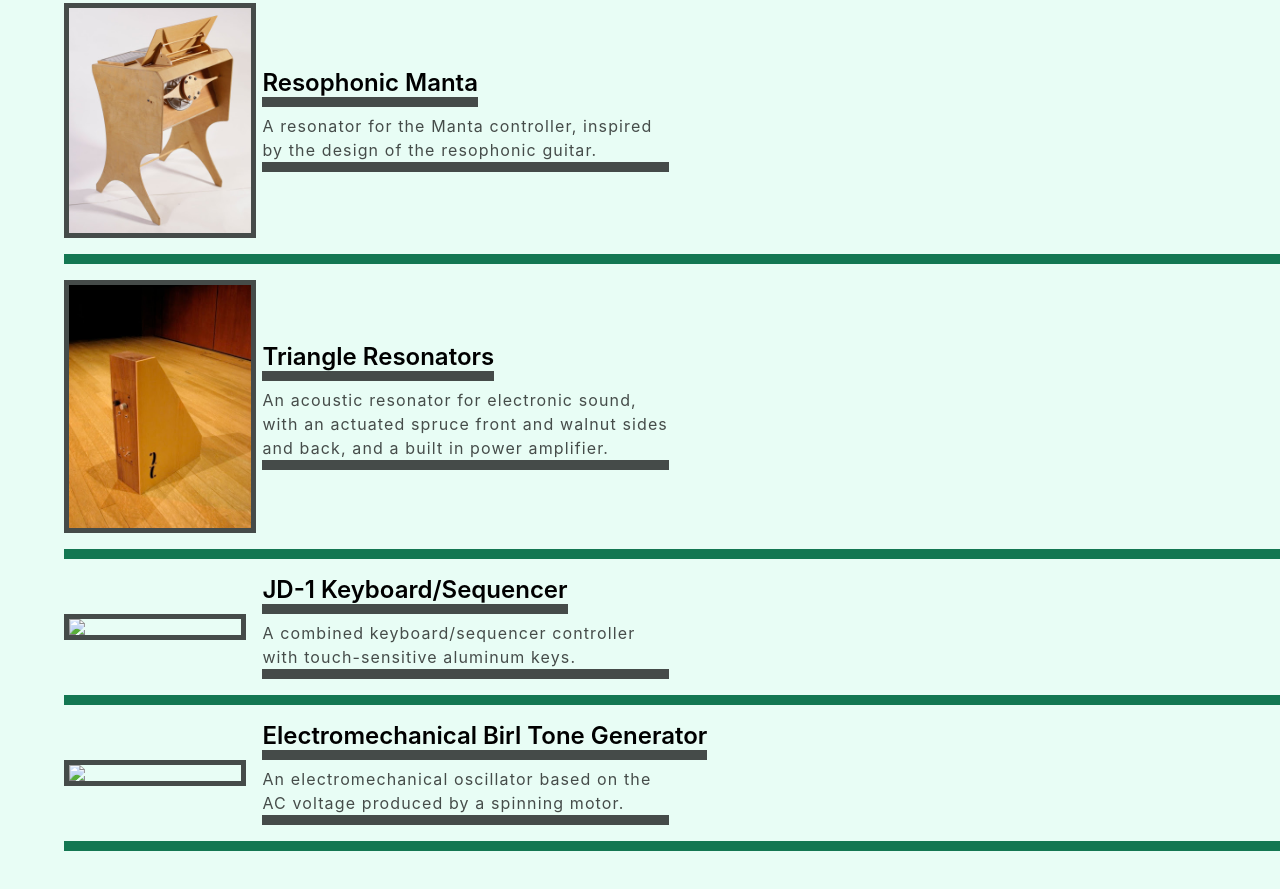
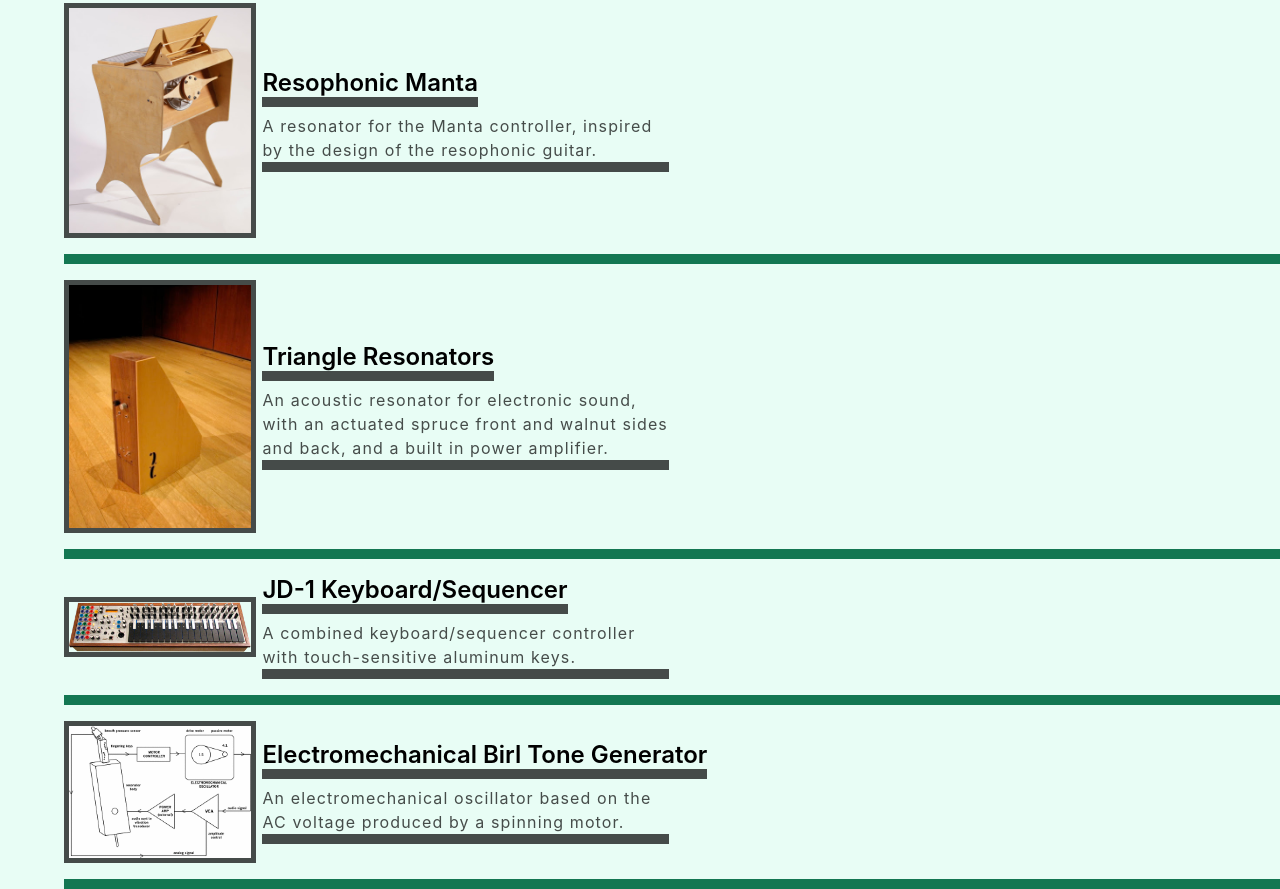
Before and after one commit to punirl/punirl.github.io, a plain HTML site: page tabs/projects.html in a window 1280 px wide. Shown: the part 3453-4342 px from the top of the page. Before the commit the page ends 4304 px from the top, so only its background shows below. Drawn offline with nearby package versions, Linux system fonts and the light colour scheme.

Commit message:
fixed image links

```diff
--- a/tabs/projects.html
+++ b/tabs/projects.html
@@ -218,7 +218,7 @@
 
   <div class = "dt w-100 pv3 bb-ns b--dark-green">
     <div class="dtc w-15 v-mid">
-      <img src="/img/jd1.jpg" class="db ba-ns b--black-70"/>
+      <img src="/img/jd1.png" class="db ba-ns b--black-70"/>
     </div>
     <content class="dtc pl3 v-mid">
       <a class="f3 fw6 lh-title black mt0 link hover-gold bb-ns b--black-70" href="https://github.com/spiricom/Genera_H7_rev3/tree/vocodec">JD-1 Keyboard/Sequencer</a>
@@ -229,7 +229,7 @@
 
   <div class = "dt w-100 pv3 bb-ns b--dark-green">
     <div class="dtc w-15 v-mid">
-      <img src="/img/embirl.jpg" class="db ba-ns b--black-70"/>
+      <img src="/img/embirl.gif" class="db ba-ns b--black-70"/>
     </div>
     <content class="dtc pl3 v-mid">
       <a class="f3 fw6 lh-title black mt0 link hover-gold bb-ns b--black-70" href="https://github.com/spiricom/Genera_H7_rev3/tree/vocodec">Electromechanical Birl Tone Generator</a>
```
